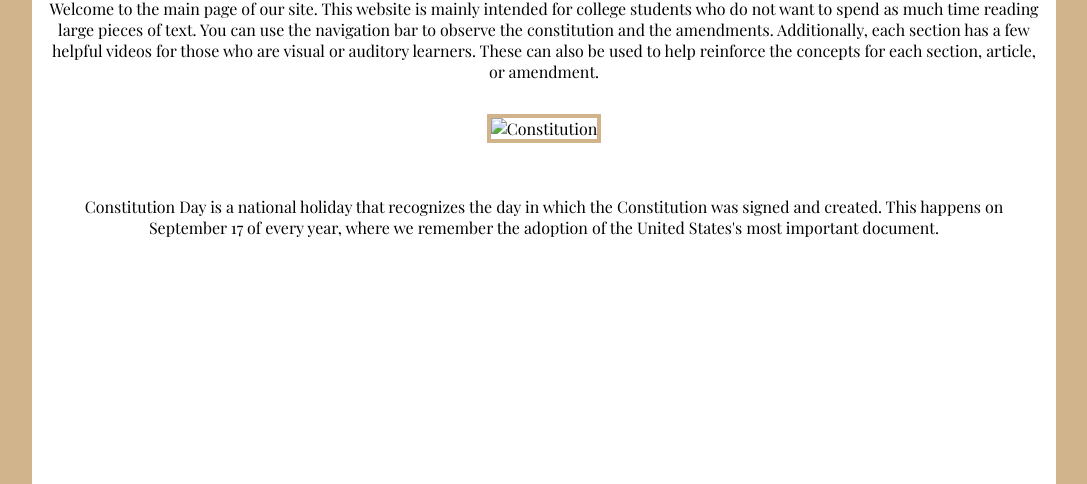
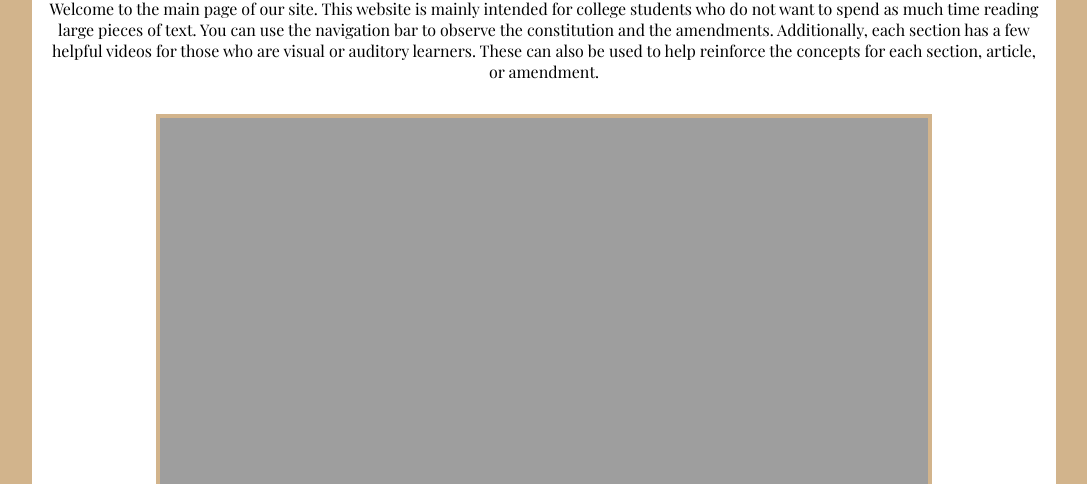
Before and after one commit to FantasticFour-Websystems/Lab-2, a plain HTML site: page index.html in a window 1280 px wide. Shown: the part 316-800 px from the top of the page, without its empty margins (96-1183 px from the left). Drawn offline with nearby package versions, Linux system fonts and the light colour scheme; the site is published under a folder, as on GitHub Pages, so addresses that start at the root find nothing.

Commit message:
Update index.html

```diff
--- a/index.html
+++ b/index.html
@@ -28,7 +28,7 @@
     Additionally, each section has a few helpful videos for those who are visual or auditory learners. These can also be used to help reinforce the concepts for each section, article, or amendment.
 
     </div>
-    <img id="const" src="/resources/const.jpg" alt="Constitution">
+    <img id="const" src="resources/const.jpg" alt="Constitution">
     <div>
       <br>
       Constitution Day is a national holiday that recognizes the day in which the Constitution was signed and created. This happens on September 17 of every year, where we remember the adoption of the United States's most important document.
```
